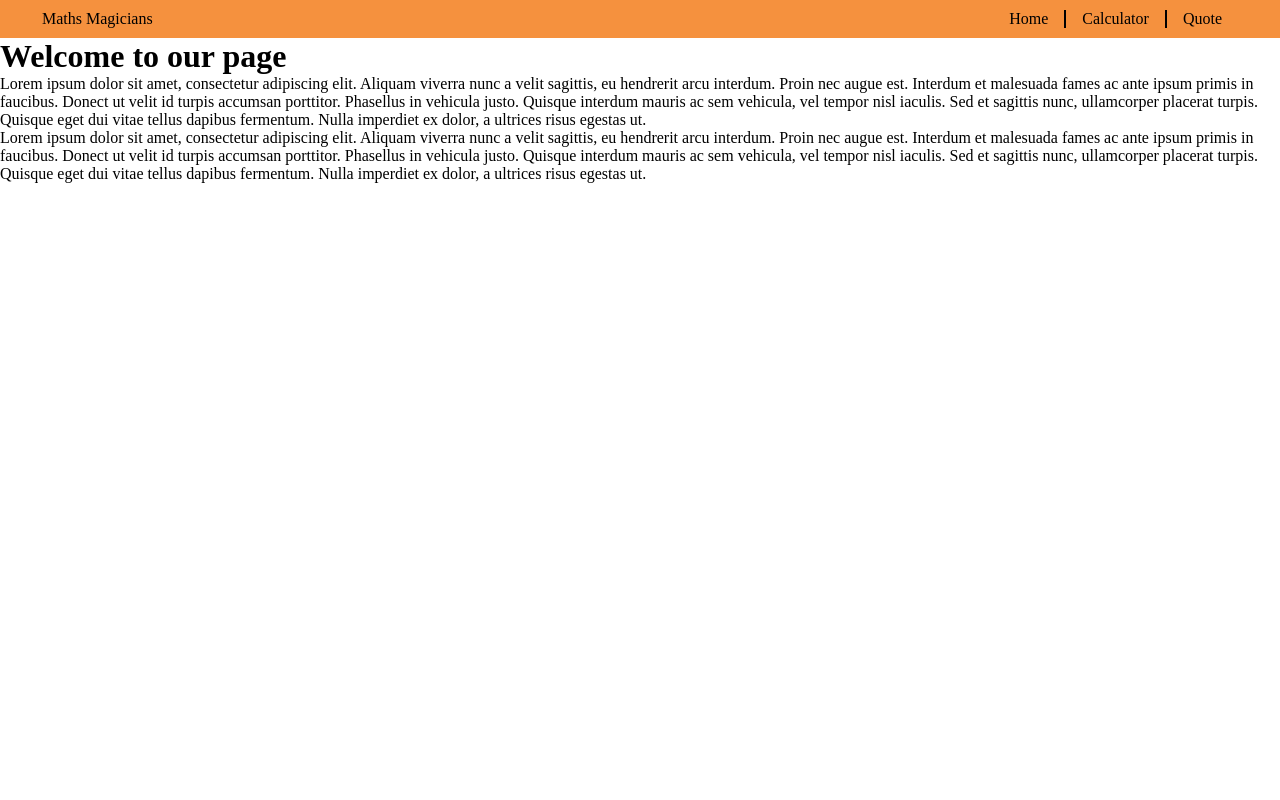
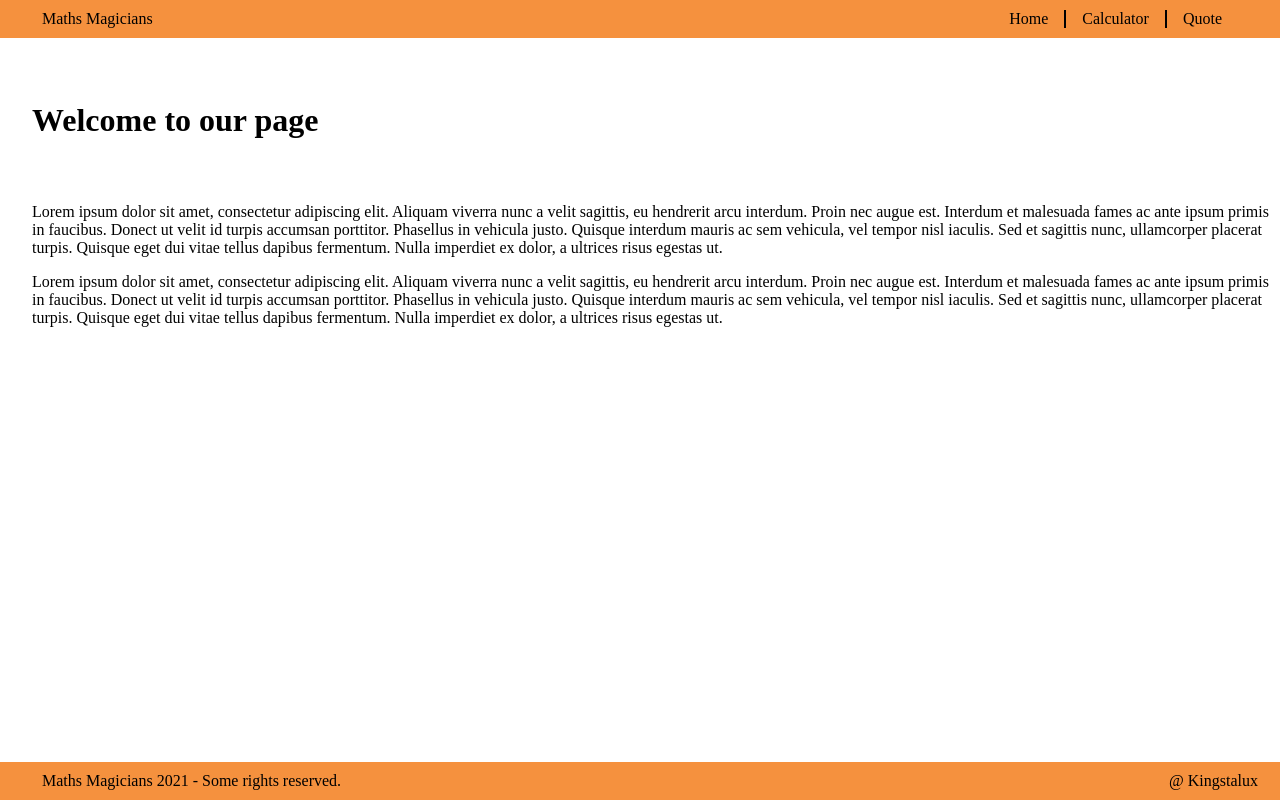
Before and after one commit to Kingstalux/Maths-magicians, a React (Create React App) app: page / in a window 1280 px wide. Built offline with nearby package versions, Linux system fonts and the light colour scheme.

Commit message:
Add footer

```diff
--- a/src/App.js
+++ b/src/App.js
@@ -33,6 +33,15 @@ export default class App extends Component {
           <Route path="/calculator" element={<div className="app"><Calculator /></div>} />
           <Route path="/quote" element={<Quotes />} />
         </Routes>
+
+        <footer className="footer">
+          <p>
+            Maths Magicians 2021 - Some rights reserved.
+          </p>
+          <p>
+            @ Kingstalux
+          </p>
+        </footer>
       </div>
     );
   }
--- a/src/index.css
+++ b/src/index.css
@@ -26,6 +26,12 @@
   display: grid;
   grid-template-columns: 1fr 1fr 1fr 1fr;
   text-align: center;
+}
+
+body {
+  font-family: 'Balsamiq Sans', cursive;
+  font-weight: normal;
+  font-style: normal;
 }
 
 button {
@@ -85,3 +91,26 @@ button {
 .nav a:hover {
   color: blue;
 }
+
+.home-page h1 {
+  margin: 2em auto 2em 1em;
+}
+
+.home-page p {
+  margin-left: 2em;
+  margin-bottom: 1em;
+}
+
+.footer {
+  display: flex;
+  justify-content: space-between;
+  position: absolute;
+  bottom: 0;
+  width: 100vw;
+  background-color: #f5913e;
+  padding: 10px;
+}
+
+.footer p {
+  padding-inline: 2em;
+}
--- a/src/pages/Home.js
+++ b/src/pages/Home.js
@@ -2,7 +2,7 @@ import React from 'react';
 
 export default function Home() {
   return (
-    <div>
+    <div className="home-page">
       <h1>Welcome to our page</h1>
       <p>
         Lorem ipsum dolor sit amet, consectetur adipiscing elit.
```
